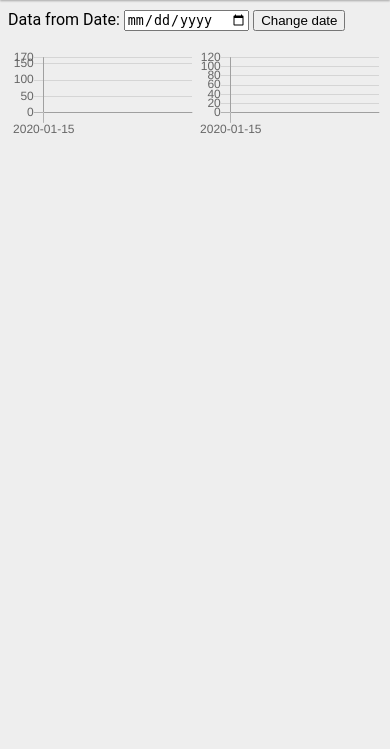
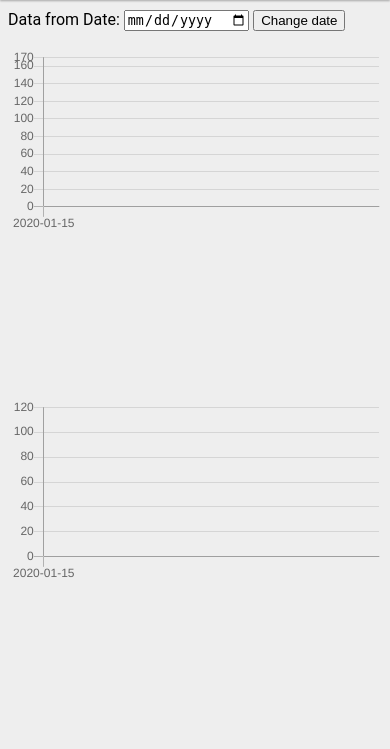
Before and after one commit to asimonson1125/Occupancy-Grapher, a Flask app: template server/templates/graph.html in a window 390 px wide. Shown: the part 55-804 px from the top of the page. Run offline with Flask 2, Linux system fonts and the light colour scheme; the template is opened without the code that fills it: most values are stand-ins (such as "Sample title", 1, 10 or a date in 2020).

Commit message:
mobile graph view

```diff
--- a/server/static/css/style.css
+++ b/server/static/css/style.css
@@ -50,8 +50,15 @@
 
 .chartHolder {
     display: grid;
-    width:100%;
+    width: 100%;
     height: 700px;
     grid-template-columns: repeat(2, minmax(0, 1fr));
     grid-template-rows: minmax(0, 1fr);
 }
+
+@media only screen and (max-width: 600px) {
+  .chartHolder{
+    grid-template-columns: minmax(0, 1fr);
+    grid-template-rows: repeat(2, minmax(0, 1fr));
+  }
+}
```
